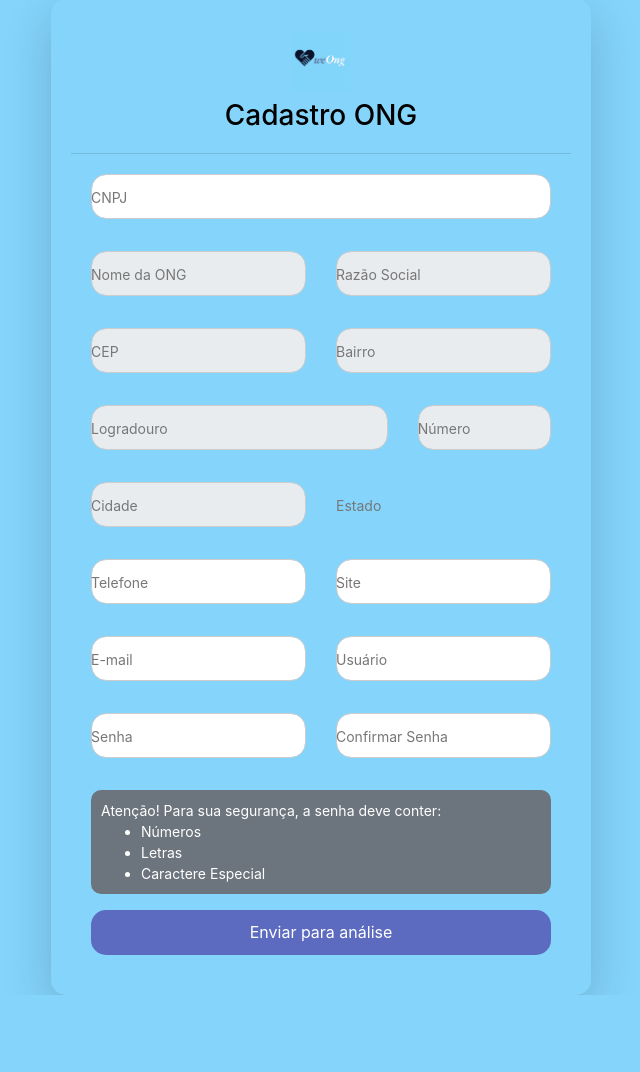
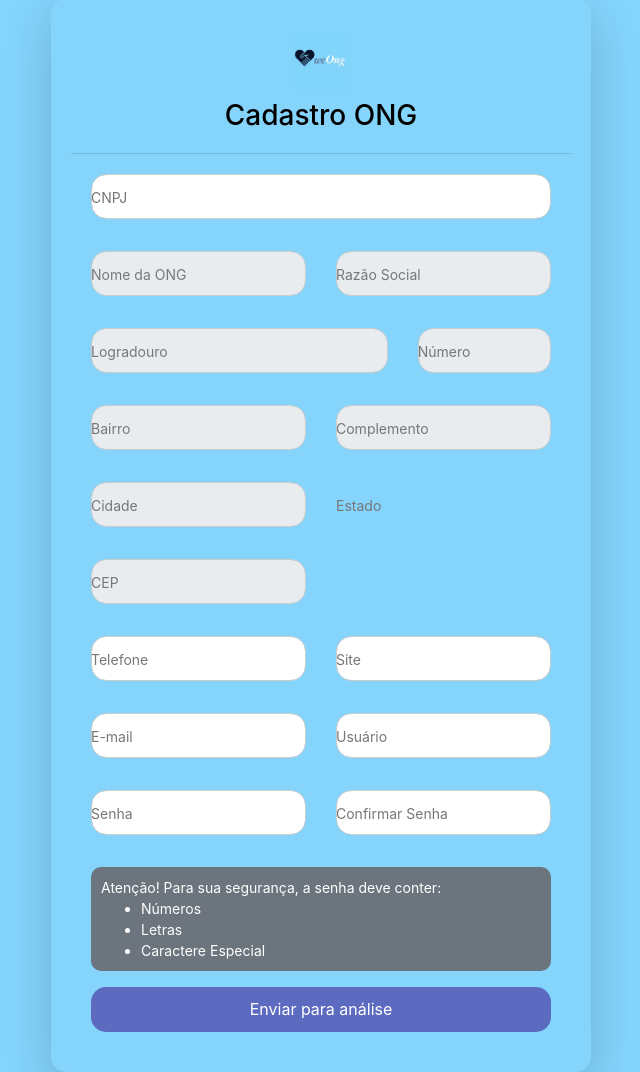
Before and after one commit to kayanerocha/weong, a Django app: template weong/templates/registration/cadastro-ong.html in a window 1280 px wide. Shown: the part 49-1121 px from the top of the page, without its empty margins (319-959 px from the left). Before the commit the page ends 1044 px from the top, so only its background shows below. Run offline with Django 5.2, Linux system fonts and the light colour scheme; the template is opened without the code that fills it, so the values that code supplies are empty; some libraries are stand-ins or nearby versions.

Commit message:
feat: add complemento

```diff
--- a/weong/templates/registration/cadastro-ong.html
+++ b/weong/templates/registration/cadastro-ong.html
@@ -110,19 +110,6 @@
                                 </div>
                             </div>
 
-                            <!-- CEP, Bairro -->
-                            <div class="row mb-3">
-                                <div class="col-md-6 form-group">
-                                    <input type="text" id="cep" name="cep" class="form-control" placeholder=" " max="8" required readonly>
-                                    <label for="cep">CEP</label>
-                                </div>
-                                <div class="col-md-6 form-group">
-                                    <input type="text" id="bairro" name="bairro" class="form-control" placeholder=" " readonly>
-                                    <label for="bairro">Bairro</label>
-                                </div>
-                            </div>
-
-                            <!-- Logradouro e Número -->
                             <div class="row mb-3">
                                 <div class="col-md-8 form-group">
                                     <input type="text" id="logradouro" name="logradouro" class="form-control" placeholder=" " readonly>
@@ -135,7 +122,16 @@
                                 </div>
                             </div>
 
-                            <!-- Cidade e Estado -->
+                            <div class="row mb-3">
+                                <div class="col-md-6 form-group">
+                                    <input type="text" id="bairro" name="bairro" class="form-control" placeholder=" " readonly>
+                                    <label for="bairro">Bairro</label>
+                                </div>
+                                <div class="col-md-6 form-group">
+                                    <input type="text" id="complemento" name="complemento" class="form-control" placeholder=" " readonly>
+                                    <label for="complemento">Complemento</label>
+                                </div>
+                            </div>
                             <div class="row mb-3">
                                 <div class="col-md-6 form-group">
                                     <input type="text" id="cidade" name="cidade" class="form-control" placeholder=" " readonly>
@@ -144,6 +140,12 @@
                                 <div class="col-md-6 form-group">
                                     {{ form_endereco.estado }}
                                     <label for="estado">Estado</label>
+                                </div>
+                            </div>
+                            <div class="row mb-3">
+                                <div class="col-md-6 form-group">
+                                    <input type="text" id="cep" name="cep" class="form-control" placeholder=" " max="8" required readonly>
+                                    <label for="cep">CEP</label>
                                 </div>
                             </div>
 
@@ -231,6 +233,7 @@
                 setValueInput('razao_social', data.razao_social);
                 setValueInput('logradouro', `${data.descricao_tipo_de_logradouro} ${data.logradouro}`);
                 setValueInput('numero', data.numero);
+                setValueInput('complemento', data.complemento);
                 setValueInput('bairro', data.bairro);
                 setValueInput('cidade', data.municipio);
                 setValueInput('estado', data.uf);
--- a/weong/usuario/forms.py
+++ b/weong/usuario/forms.py
@@ -78,6 +78,12 @@ class CadastroEnderecoForm(forms.ModelForm):
         if self.cnpj_consultado and bairro != self.cnpj_consultado['bairro']:
             raise ValidationError(_('Bairro inconsistente.'), code='invalido')
         return bairro
+
+    def clean_complemento(self):
+        complemento = self.cleaned_data['complemento']
+        if self.cnpj_consultado and complemento != self.cnpj_consultado['complemento']:
+            raise ValidationError(_('Complemento inconsistente.'), code='invalido')
+        return complemento
 
     def clean_cidade(self):
         cidade = self.cleaned_data['cidade']
```
